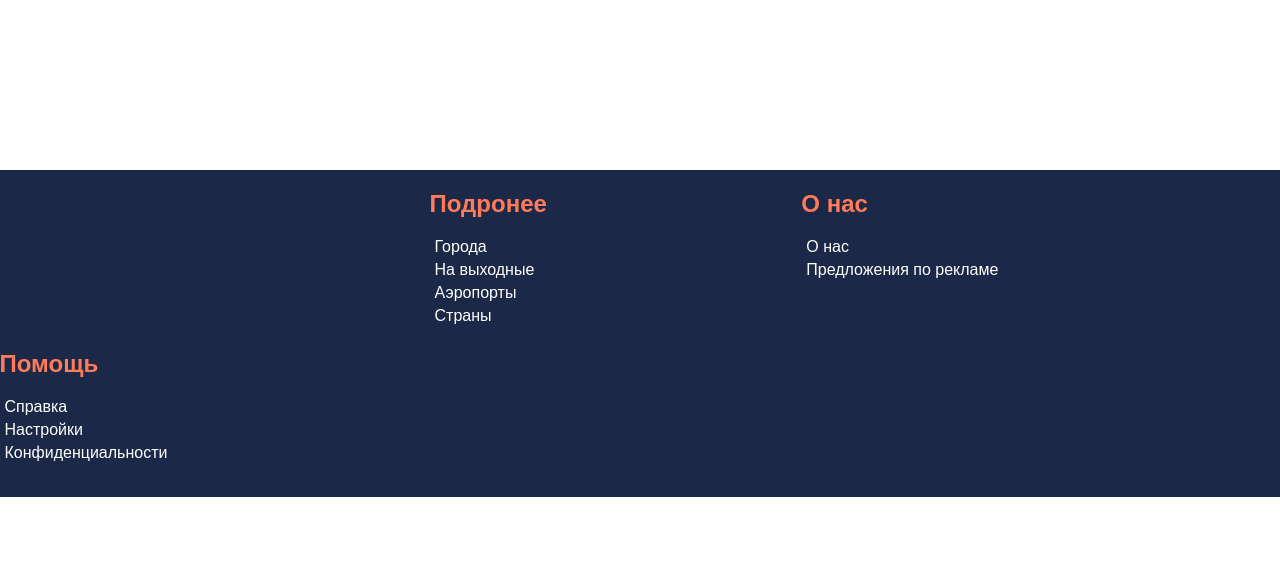
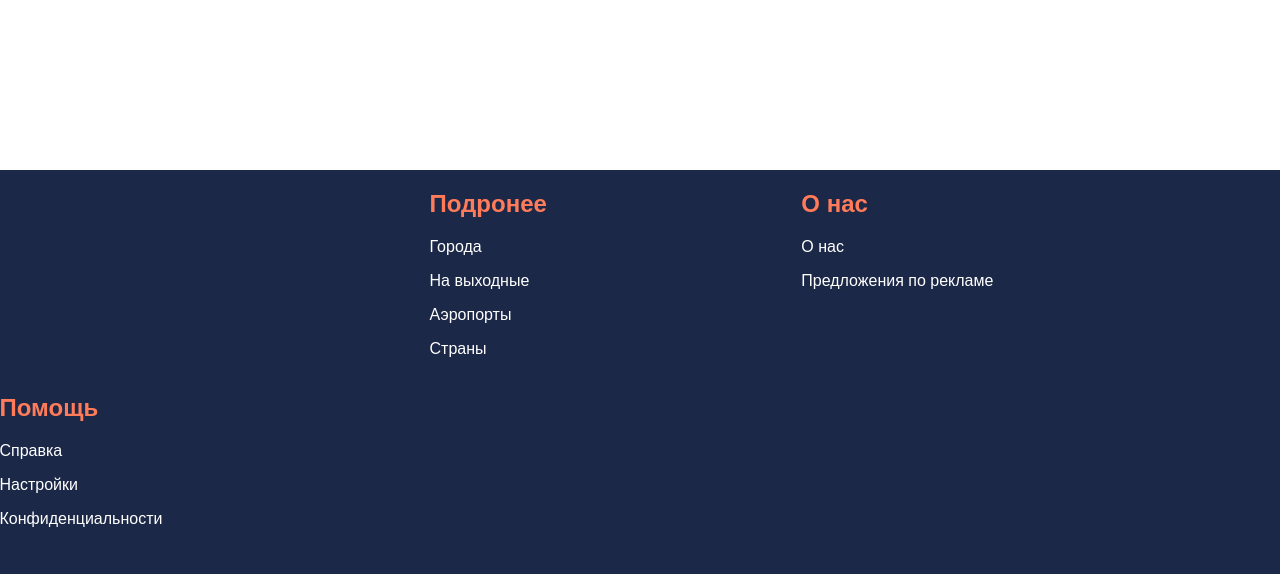
Before and after one commit to DevNexS/Flights, a PHP site: page / in a window 1280 px wide; the page is wider, and only the part inside the window is pictured. Shown: the part 1830-2404 px from the top of that part. Before the commit the page ends 2327 px from the top of that part, so only its background shows below. Run offline with PHP 8.4, Linux system fonts and the light colour scheme.

Commit message:
fixed index and footer

```diff
--- a/css/style.css
+++ b/css/style.css
@@ -149,10 +149,6 @@ body {
     font-weight: 400;
 }
 
-p {
-    margin: 5px;
-}
-
 .switchbutton {
     width: 50px;
     height: 50px;
--- a/index.html
+++ b/index.html
@@ -121,5 +121,6 @@
         </div>
         <div class="space">
         </div>
+    </div>
 </body>
 </html>
```
